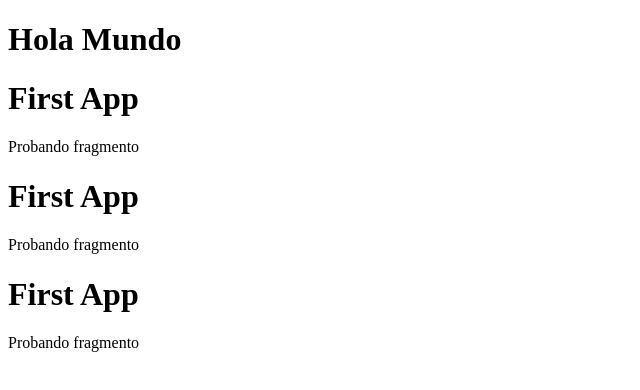
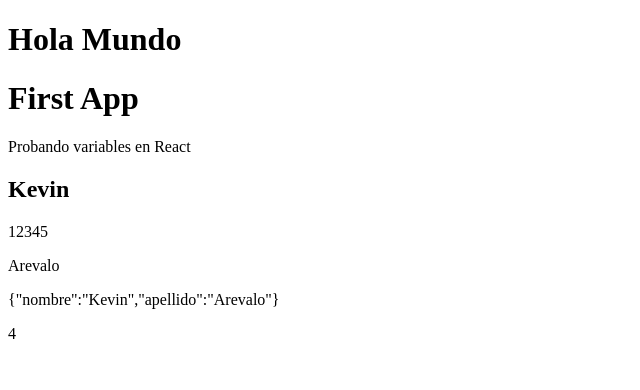
Before and after one commit to kevinarevaloxd/curso-react-vite, a React (Vite) app: page / in a window 1280 px wide. Shown: the top 390 px of the page, without its empty margins (0-640 px from the left). Built offline with nearby package versions, Linux system fonts and the light colour scheme.

Commit message:
Probando variables en React

```diff
--- a/src/FirstApp.jsx
+++ b/src/FirstApp.jsx
@@ -5,15 +5,26 @@ import { Fragment } from "react"
 //Es un agrupador de otros elementos JSX, siempre deben ir dentro de un nodo padre
 //Pueden haber tantos elementos como queramos dentro del nodo padre
 
+//Probando variables en React
+const nombre = 'Kevin'
+const matriz = [1,2,3,4,5]
+//Los objetos no puede ser imprimidos directamente, se debe desestructurar al imprimir
+const objeto = {nombre: 'Kevin', apellido: 'Arevalo'}
+//Tambien se puede utilizr JSON Stringify para imprimir el objeto en formato JSON
+const funcion = (a, b) => {
+    return a + b;
+}
+
 export const FirstApp = () => {
     return (
         <>
             <h1>First App</h1>
-            <p>Probando fragmento</p>
-            <h1>First App</h1>
-            <p>Probando fragmento</p>
-            <h1>First App</h1>
-            <p>Probando fragmento</p>
+            <p>Probando variables en React</p>
+            <h2>{nombre}</h2>
+            <p>{matriz}</p>
+            <p>{objeto.apellido}</p>
+            <p>{JSON.stringify(objeto)}</p>
+            <p>{funcion(1,3)}</p>
         </>
     )
 }
```
